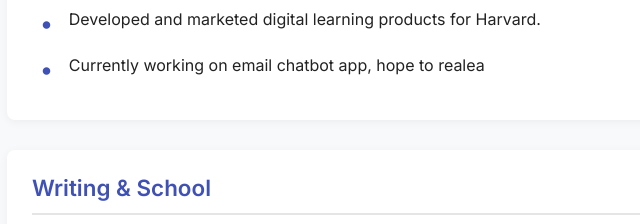
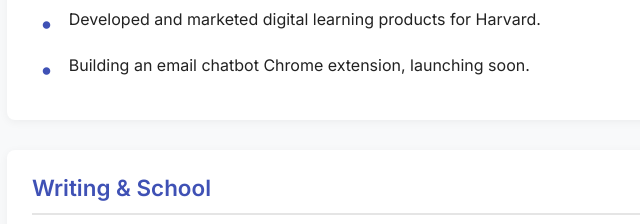
Before and after one commit to eliesalem/eliesalem.github.io, a plain HTML site: page index.html in a window 1280 px wide. Shown: the part 1463-1687 px from the top of the page, 283-923 px from the left. Drawn offline with Linux system fonts and the light colour scheme.

Commit message:
the correct changes

```diff
--- a/index.html
+++ b/index.html
@@ -218,7 +218,7 @@
 		<ul>
 			<li>Worked full-stack at Keel Ventures, building AI-powered startup research tools.</li>
 			<li>Developed and marketed digital learning products for Harvard.</li>
-			<li>Currently working on email chatbot app, hope to realea</li>
+			<li>Building an email chatbot Chrome extension, launching soon.</li>
 		</ul>
 	</div>
 
```
